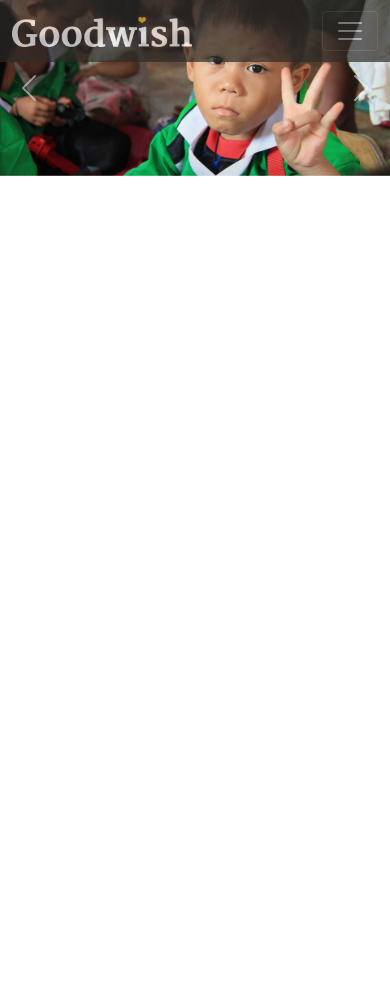
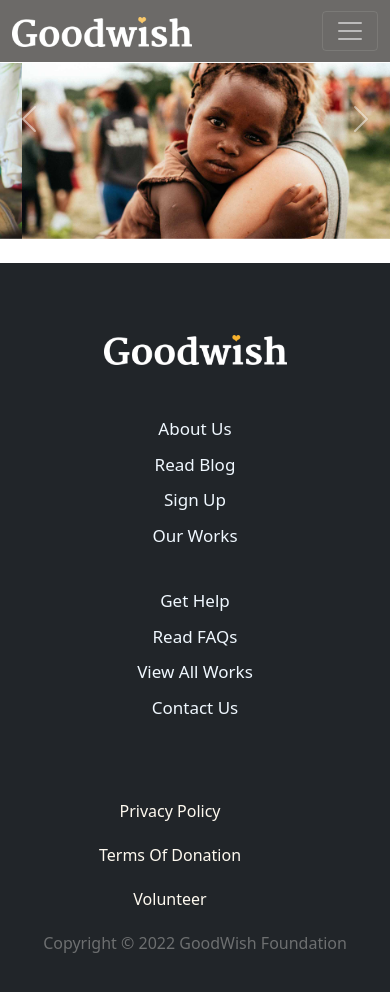
Before and after one commit to EmtiazHossainE2/good-wish-fundation, a React (Create React App) app: page / in a window 390 px wide. Shown: the top 992 px of the page. Before the commit the page ends 844 px from the top, so only its background shows below. Built offline with nearby package versions, Linux system fonts and the light colour scheme.

Commit message:
footer top added

```diff
--- a/src/App.js
+++ b/src/App.js
@@ -8,7 +8,7 @@ import Donate from './pages/Donate/Donate';
 import Login from './pages/Accounts/Login/Login';
 import SignUp from './pages/Accounts/SignUp/SignUp';
 import Header from './pages/Shared/Header/Header';
-// import Footer from './pages/Shared/Footer/Footer';
+import Footer from './pages/Shared/Footer/Footer';
 import NotFound from './pages/Shared/NotFound/NotFound';
 import './App.css'
 
@@ -25,7 +25,7 @@ const App = () => {
                 <Route path='/signup' element={<SignUp/>}>  </Route>
                 <Route path='*' element={<NotFound/>}></Route>
             </Routes>
-            {/* <Footer/> */}
+            <Footer/>
         </div>
     );
 };
--- a/src/pages/Home/Banner/Banner.css
+++ b/src/pages/Home/Banner/Banner.css
@@ -11,7 +11,16 @@
 
 /* responsive  */
 @media only screen and (max-width:692px){
+    .carousel-item{
+        margin-top: 63px;
+    }
     .carousel-caption .custom-caption {
         display: none;
     }
 }
+
+@media only screen and (max-width:840px){
+    .carousel-caption .custom-caption h1{
+        display: none;
+    }
+}
--- a/src/pages/Home/Banner/Banner.js
+++ b/src/pages/Home/Banner/Banner.js
@@ -15,20 +15,6 @@ const Banner = () => {
                 <Carousel.Item>
                     <img
                         className="d-block w-100"
-                        src={banner1}
-                        alt="First slide"
-                    />
-                    <Carousel.Caption >
-                    <div className="custom-caption">
-                            <h1>Stand Up For <br /> The <span className='text-warning'>Deprived</span></h1>
-                            <p className='py-3'> The different ways to help  and those who've <br /> already stepped up for the cause.</p>
-                            <button className='btn btn-warning fw-bold'>View More</button>
-                        </div>
-                    </Carousel.Caption>
-                </Carousel.Item>
-                <Carousel.Item>
-                    <img
-                        className="d-block w-100"
                         src={banner2}
                         alt="Second slide"
                     />
@@ -37,7 +23,21 @@ const Banner = () => {
                         <div className="custom-caption">
                             <h1>Stand Up For <br /> The <span className='text-warning'>Deprived</span></h1>
                             <p className='py-3'> Supporting the mission, inspiring others with  <br /> the same interests to get involved</p>
-                            <button className='btn btn-outline-light fw-bold'>View More</button>
+                            <button className='btn btn-warning fw-bold'>View More</button>
+                        </div>
+                    </Carousel.Caption>
+                </Carousel.Item>
+                <Carousel.Item>
+                    <img
+                        className="d-block w-100"
+                        src={banner1}
+                        alt="First slide"
+                    />
+                    <Carousel.Caption >
+                        <div className="custom-caption">
+                            <h1 className='fw-bold'> Fight For <br /> Right <span className='text-warning'>Causes</span></h1>
+                            <p className='py-3 fw-bold'> The different ways to help  and those who've <br /> already stepped up for the cause.</p>
+                            <button className='btn btn-warning fw-bold'>View More</button>
                         </div>
                     </Carousel.Caption>
                 </Carousel.Item>
@@ -49,10 +49,10 @@ const Banner = () => {
                     />
 
                     <Carousel.Caption>
-                    <div className="custom-caption">
-                            <h1>Stand Up For <br /> The <span className='text-warning'>Deprived</span></h1>
-                            <p className='py-3'> the different ways to help  and those who've <br /> already stepped up for the cause.</p>
-                            <button className='btn btn-outline-warning fw-bold'>View More</button>
+                        <div className="custom-caption">
+                            <h1>Help The  <br />  <span className='text-warning'>Children </span> in need</h1>
+                            <p className='py-3'> The donation process, positioning the organization <br />  as a reliable and caring partner.</p>
+                            <button className='btn btn-warning fw-bold'>View More</button>
                         </div>
                     </Carousel.Caption>
                 </Carousel.Item>
--- a/src/pages/Shared/Footer/Footer.js
+++ b/src/pages/Shared/Footer/Footer.js
@@ -4,9 +4,9 @@ import FooterTop from './FooterTop/FooterTop';
 
 const Footer = () => {
     return (
-        <div>
-            <FooterTop/>
-            <FooterBottom/>
+        <div  className=' mt-4 pt-4 pb-2 bg-dark text-light'>
+            <FooterTop />
+            <FooterBottom />
         </div>
     );
 };
--- /dev/null
+++ b/src/pages/Shared/Footer/FooterBottom/FooterBottom.css
@@ -0,0 +1,51 @@
+.footer-bottom{
+    display: flex;
+    align-items: center;
+    justify-content: space-between;
+}
+.copy-right p,a{
+    color: rgb(109, 111, 112);
+}
+.copy-right a{
+    text-decoration: none;
+}
+.terms-condition{
+    display: flex;
+    align-items: center;
+    justify-content: space-between;
+    margin-right: 50px;
+}
+.terms-condition a{
+    text-decoration: none;
+    padding: 0 20px;
+    color: floralwhite;
+    text-transform: capitalize;
+}
+
+/* responsive */
+@media only screen and (max-width:576px) {
+    .footer-bottom{
+        flex-direction: column;
+    }
+    .terms-condition{
+        flex-direction: column;
+
+    }
+    .terms-condition a{
+        padding: 10px;
+        text-align: center;
+    }
+    .copy-right {
+        margin-top: 10px;
+    }
+}
+@media only screen and (max-width:768px) {
+
+    .terms-condition{
+        flex-direction: column;
+    }
+    .terms-condition a{
+        padding: 10px;
+        text-align: center;
+    }
+}
--- a/src/pages/Shared/Footer/FooterBottom/FooterBottom.js
+++ b/src/pages/Shared/Footer/FooterBottom/FooterBottom.js
@@ -1,11 +1,27 @@
 import React from 'react';
-
+import { Link } from 'react-router-dom';
+import './FooterBottom.css'
 const FooterBottom = () => {
+    const currentYear = new Date().getFullYear();
     return (
-        <div>
-            <h2>Footer bottom</h2>
+        <div className='container my-3'>
+            <div className="footer-bottom">
+                <div className="terms-condition">
+                    <Link to='/'>privacy policy</Link>
+                    <Link to='/'>terms of donation</Link>
+                    <Link to='/'>volunteer</Link>
+                </div>
+                <div className="copy-right">
+                    <p>Copyright © {currentYear}
+                        <Link to='/' > GoodWish Foundation</Link>
+                    </p>
+                </div>
+            </div>
         </div>
     );
 };
 
 export default FooterBottom;
+
+
+//<h5>Copyright © {currentYear} <Link to='/' className='text-danger text-decoration-none'>Red Onion Roaster</Link></h5>
--- /dev/null
+++ b/src/pages/Shared/Footer/FooterTop/FooterTop.css
@@ -0,0 +1,22 @@
+.important-link {
+    display: flex;
+    flex-direction: column;
+}
+.important-link a{
+    text-decoration: none;
+    color: aliceblue;
+    text-transform: capitalize;
+    font-size: 17px;
+    padding: 5px;
+}
+
+/* responsive */
+@media only screen and (max-width:576px) {
+    .logo{
+        text-align: center;
+    }
+    .important-link {
+        margin-top: 30px;
+        text-align: center;
+    }
+}
--- a/src/pages/Shared/Footer/FooterTop/FooterTop.js
+++ b/src/pages/Shared/Footer/FooterTop/FooterTop.js
@@ -1,9 +1,37 @@
 import React from 'react';
-
+import './FooterTop.css'
+import { Link } from 'react-router-dom';
+import logo from '../../../../images/goodwish-logo-light.png'
 const FooterTop = () => {
     return (
-        <div>
-            <h2>Footer top</h2>
+        <div className='container  pb-5'>
+            <div className="row">
+                <div className="col-md-4 col-sm-12">
+                    <div className='mt-5 logo text-center'>
+                        <Link to='/'><img className='w-50' src={logo} alt="" /></Link>
+                    </div>
+                </div>
+                <div className="col-md-8 col-sm-12 ">
+                    <div className="row mt-3">
+                        <div className="col-md-6 col-sm-6 d-flex justify-content-center">
+                            <div className='important-link'>
+                                <Link to='/about'>About Us</Link>
+                                <Link to='/blog'>Read Blog</Link>
+                                <Link to='/signup'>Sign Up </Link>
+                                <Link to='/youtube'> Our Works</Link>
+                            </div>
+                        </div>
+                        <div className="col-md-6 col-sm-6 d-flex justify-content-center">
+                            <div className='important-link'>
+                                <Link to='/help'>get help</Link>
+                                <Link to='/faq'>read FAQs</Link>
+                                <Link to='/home#services'>view all works</Link>
+                                <Link to='/contact'>contact us</Link>
+                            </div>
+                        </div>
+                    </div>
+                </div>
+            </div>
         </div>
     );
 };
```
Also changed, not shown: src/images/footer-img.png (added).
